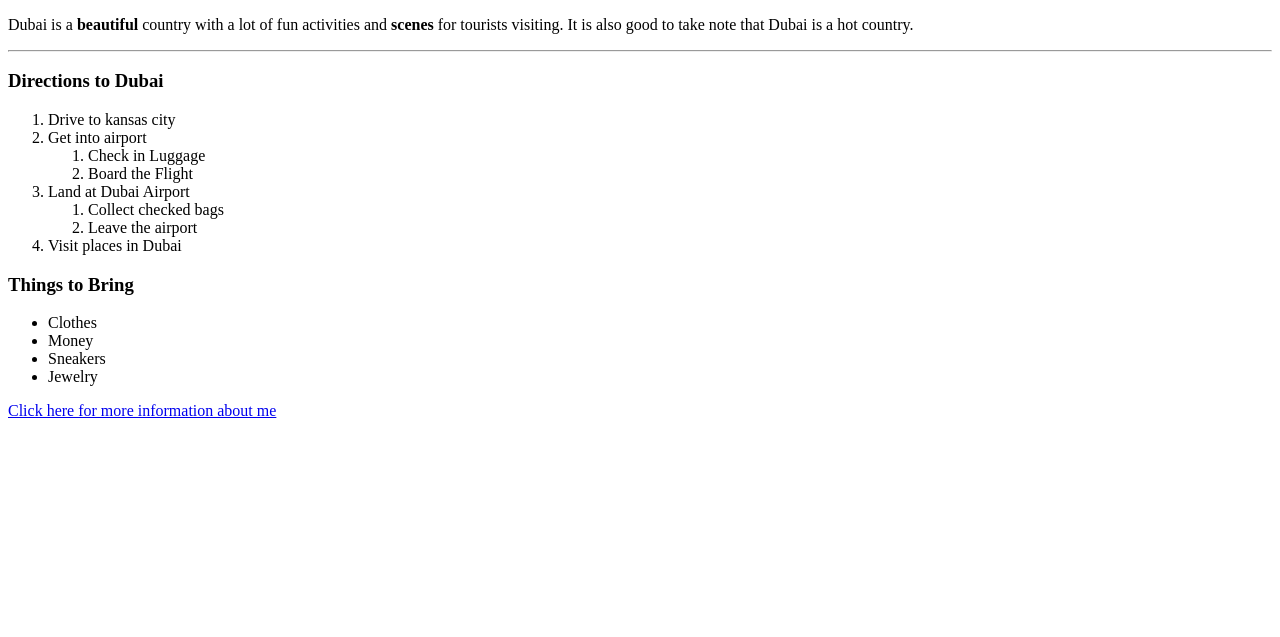
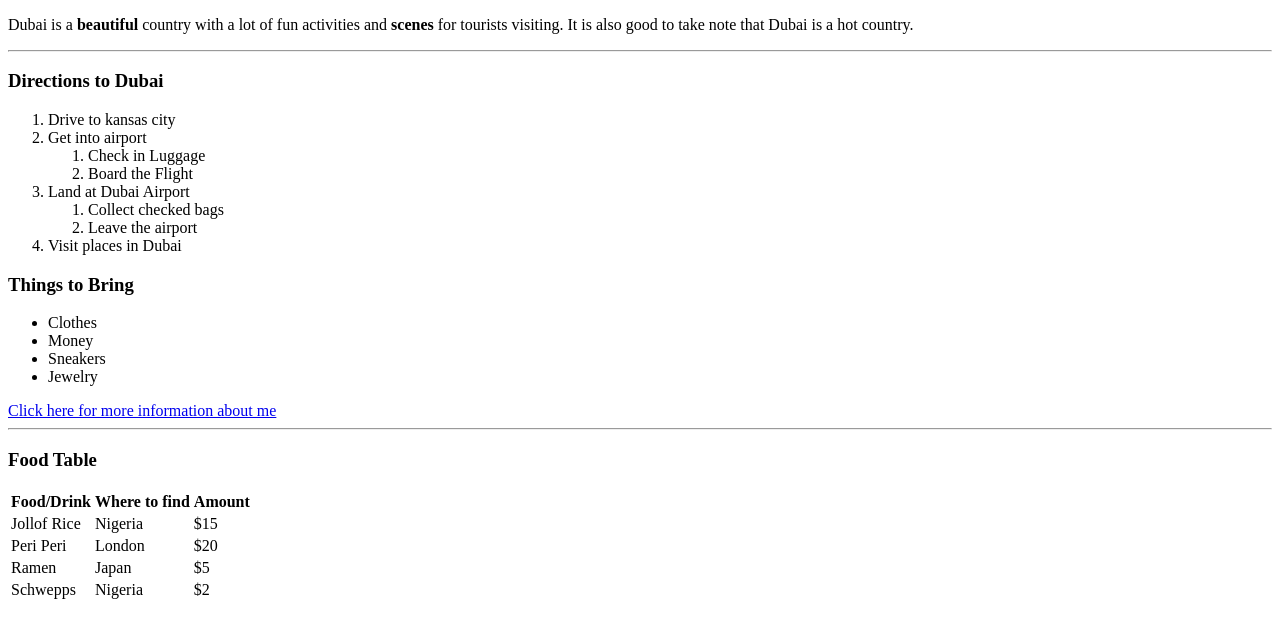
Before and after one commit to 44-563-WebApps-F21/webapps-f21-assignment-3-adedejisalim, a plain HTML site: page index.html in a window 1280 px wide. Shown: the part 105-742 px from the top of the page. Drawn offline with Linux system fonts and the light colour scheme.

Commit message:
Added Food Table

```diff
--- a/index.html
+++ b/index.html
@@ -42,5 +42,38 @@
 
     <a href="aboutme.html">Click here for more information about me</a>
 
+    <hr>
+
+    <h3>Food Table</h3>
+    <table>
+        <tr>
+            <th>Food/Drink</th>
+            <th>Where to find</th>
+            <th>Amount</th>
+        </tr>
+        <tr>
+            <td>Jollof Rice</td>
+            <td>Nigeria</td>
+            <td>$15</td>
+        </tr>
+        <tr>
+            <td>Peri Peri</td>
+            <td>London</td>
+            <td>$20</td>
+        </tr>
+        <tr>
+            <td>Ramen</td>
+            <td>Japan</td>
+            <td>$5</td>
+        </tr>
+        <tr>
+            <td>Schwepps</td>
+            <td>Nigeria</td>
+            <td>$2</td>
+        </tr>
+    </table>
+
+
+
 </body>
 </html>
```
